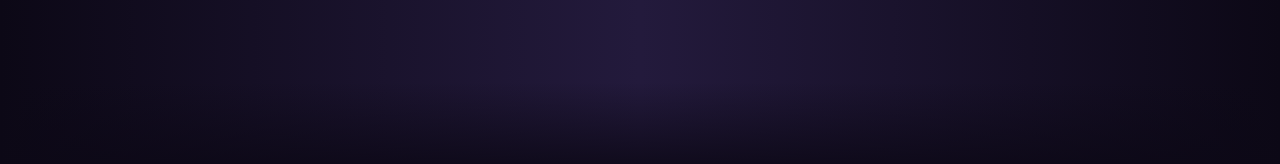
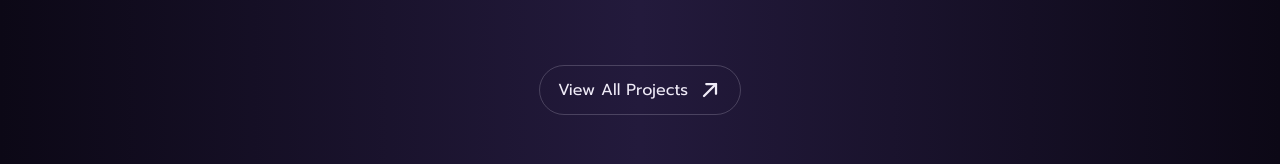
Before and after one commit to rodrigsmor/portfolio, a Next.js app: page /en-US in a window 1280 px wide. Shown: the part 10263-10427 px from the top of the page. Built offline with nearby package versions, Linux system fonts and the light colour scheme; a web font is replaced by a local one.

Commit message:
:sparkles: feat: add view all projects button

```diff
--- a/components/sections/projects/index.tsx
+++ b/components/sections/projects/index.tsx
@@ -6,6 +6,8 @@ import { projects } from '@/utils/consts/projects';
 import { useTranslate } from '@/hooks/useTranslate';
 import { ProjectCard } from '@/components/cards/project-card';
 import { SectionTitle } from '@/components/layout/section-title';
+import { Button } from '@/components/buttons/button';
+import { ArrowUpRight } from 'phosphor-react';
 
 function ProjectsSectionContent() {
   const { t } = useTranslate();
@@ -28,6 +30,10 @@ function ProjectsSectionContent() {
           );
         })}
       </ul>
+      <Button type="button" theme="outline">
+        View All Projects
+        <ArrowUpRight size={24} aria-hidden weight="bold" />
+      </Button>
       <span aria-hidden className="sectionTransition"></span>
       <span aria-hidden className="sectionTransition bottom"></span>
     </section>
```
